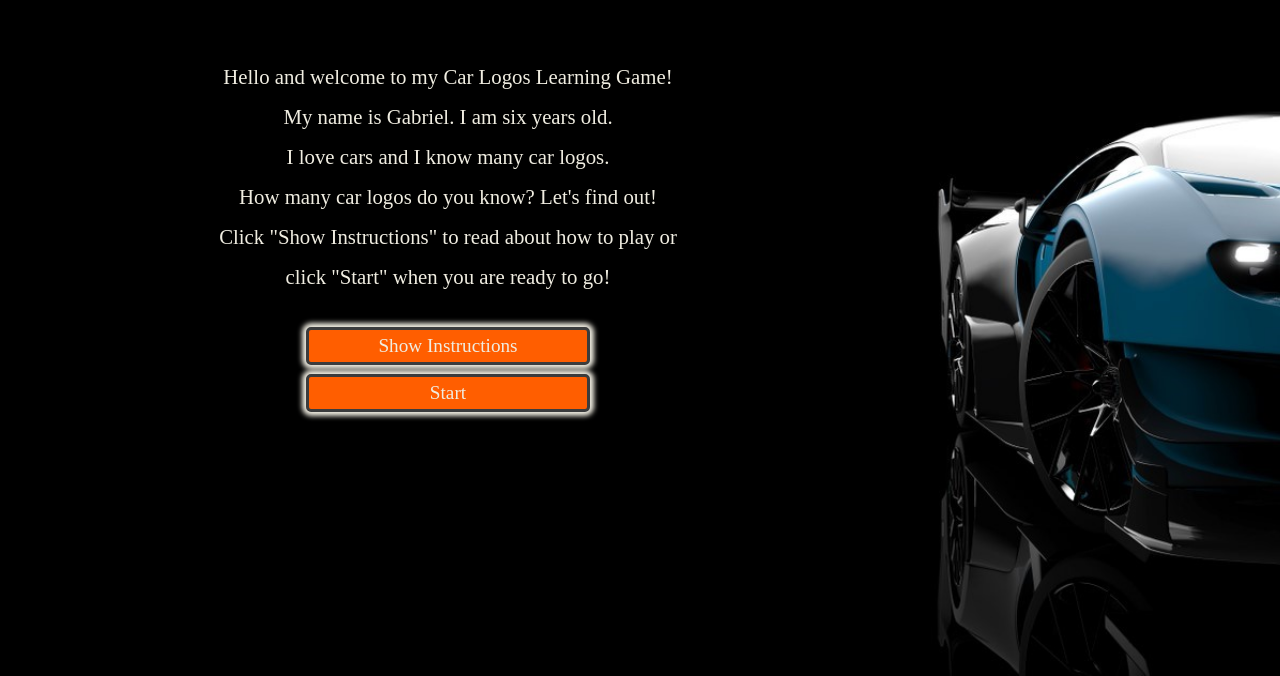
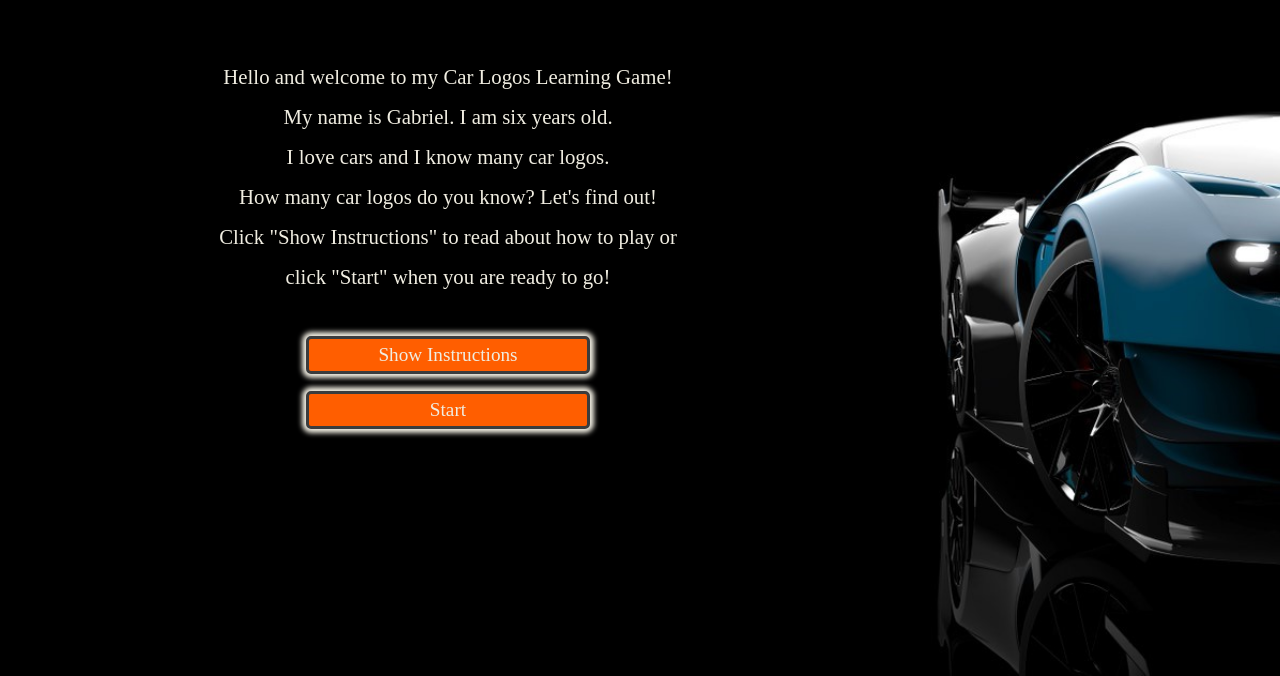
Before and after one commit to Code-Institute-Submissions/project-two-6, a plain HTML site: page index.html in a window 1280 px wide. Shown: the part 124-800 px from the top of the page. Drawn offline with Linux system fonts and the light colour scheme; a web font is replaced by a local one.

Commit message:
fix: increase space between the buttons in main section

```diff
--- a/assets/css/style.css
+++ b/assets/css/style.css
@@ -74,7 +74,7 @@ p{
     border-radius: 5px;
     background:#ff5e00;
     margin: auto;
-    margin-top: 1%;
+    margin-top: 2%;
     padding: 5px;
     border: 3px solid #3b3c3d;
     box-shadow: 0 0 5px 4px;
```
